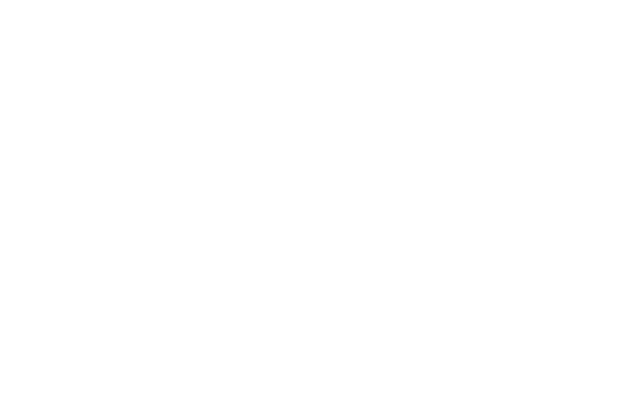
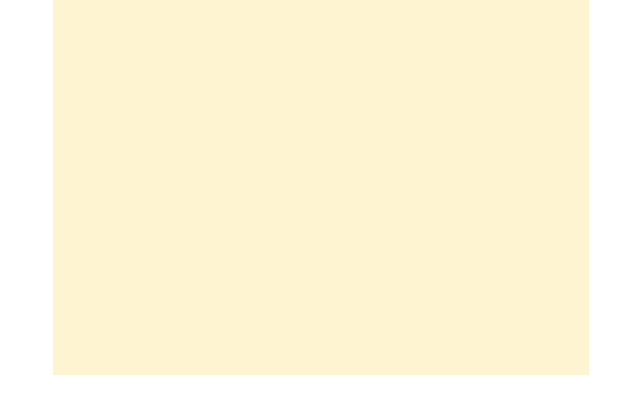
Before and after one commit to 2hanse/MultiCampus-Final-Front, a React (Create React App) app: page /boardmain in a window 1280 px wide. Before the commit this address had no page. Shown: the top 414 px of the page, without its empty margins (319-959 px from the left). Built offline with nearby package versions, Linux system fonts and the light colour scheme.

Commit message:
작업 중

```diff
--- a/src/App.js
+++ b/src/App.js
@@ -1,5 +1,6 @@
 import './App.css';
 import LoginPage from './component/login/LoginPage';
+import BoardMainPage from './component/boardmain/BoardMainPage';
 import { BrowserRouter, Route, Routes } from 'react-router-dom';
 
 function App() {
@@ -8,6 +9,7 @@
       <Routes>
         <Route path='/' element={<LoginPage />} />
         <Route path="/login" element={<LoginPage />} />
+        <Route path="/boardmain" element={<BoardMainPage />} />
       </Routes>
     </BrowserRouter>
   );
--- /dev/null
+++ b/src/component/boardmain/BoardMainPage.jsx
@@ -0,0 +1,28 @@
+import React from "react";
+import styled from "styled-components";
+
+function BoardMainPage() {
+    return (
+        <Main>
+
+        </Main>
+    )
+}
+
+export default BoardMainPage;
+
+const Main = styled.main`
+  background-color: #fff4d2;
+  display: flex;
+  max-width: 480px;
+  max-height: 932px;
+  width: 100%;
+  height: 100%;
+  flex-direction: column;
+  overflow: hidden;
+  align-items: flex-start;
+  font-family: Inter, sans-serif;
+  font-weight: 400;
+  margin: 0 auto;
+  padding: 62px 28px 313px;
+`;
```
Also changed, not shown: src/component/boardmain/BoardMainForm.jsx (added, +8 -0 lines), src/component/boardmain/figma.txt.
